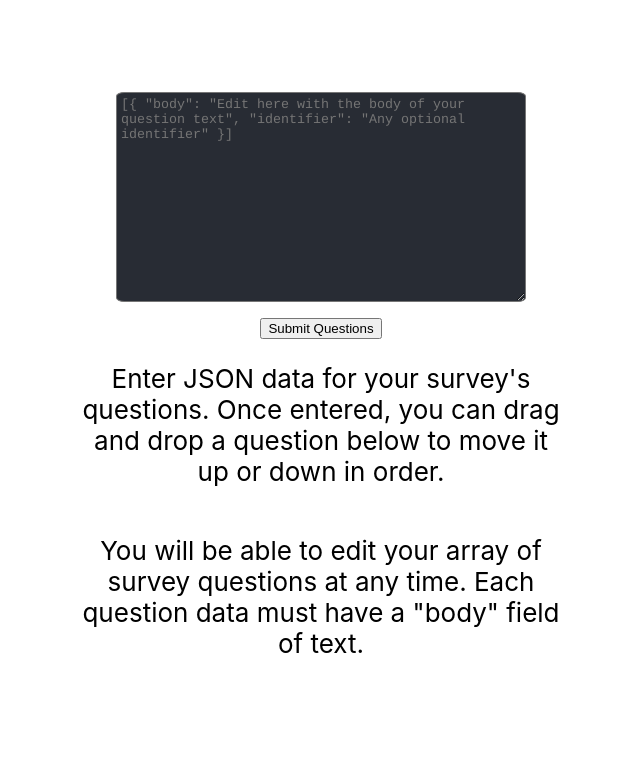
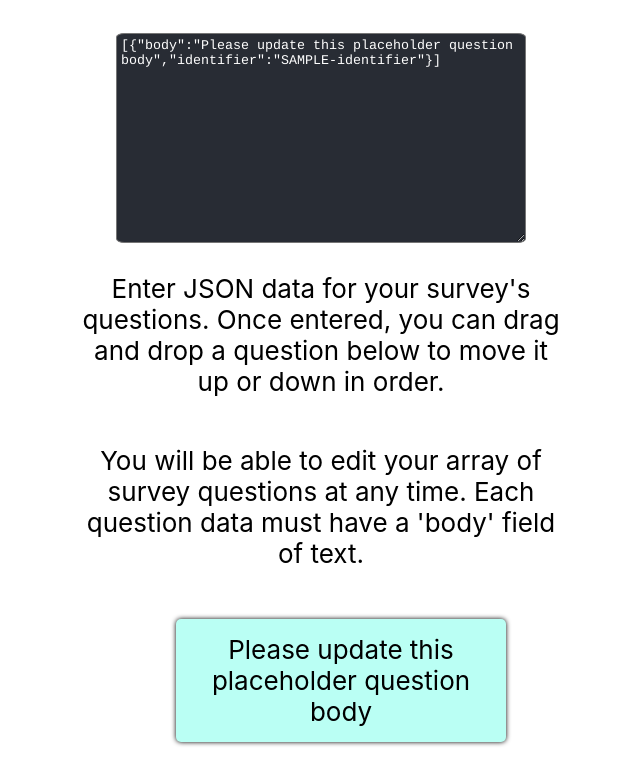
Before and after one commit to grantziolkowski/drag-and-drop-survey, a React (Create React App) app: page / in a window 1280 px wide. Shown: the top 784 px of the page, without its empty margins (319-959 px from the left). Built offline with nearby package versions, Linux system fonts and the light colour scheme.

Commit message:
Render json list as a string when editing, and in SurveyList

```diff
--- a/src/App.js
+++ b/src/App.js
@@ -5,7 +5,10 @@ import SurveyList from './surveys/SurveyList';
 import surveyReducer from './reducers/SurveyReducer';
 import './App.css';
 
-const questions = [];
+const questions = [{
+  body: 'Please update this placeholder question body',
+  identifier: 'SAMPLE-identifier'
+}];
 
 function App() {
   const [data, dispatch] = useReducer(
@@ -13,14 +16,14 @@ function App() {
   );
 
   return (
-    <div className="app">
-      <SurveyForm />
-      <div className="instructions">
+    <div className='app'>
+      <SurveyForm data={data} dispatch={dispatch} />
+      <div className='instructions'>
         <div>
           Enter JSON data for your survey's questions. Once entered, you can drag and drop a question below to move
            it up or down in order.
         </div>
-        <div>You will be able to edit your array of survey questions at any time. Each question data must have a "body" field of text.</div>
+        <div>You will be able to edit your array of survey questions at any time. Each question data must have a 'body' field of text.</div>
       </div>
 
       <SurveyList data={data} dispatch={dispatch} />
--- a/src/forms/useForm.js
+++ b/src/forms/useForm.js
@@ -2,31 +2,37 @@ import { useState, useEffect } from 'react';
 
 const useForm = (callback, validate) => {
   const [values, setValues] = useState({});
+  const [jsonData, setJsonData] = useState({ questions: []});
   const [errors, setErrors] = useState({});
-  const [isSubmitting, setIsSubmitting] = useState(false);
 
   useEffect(() => {
-    if (Object.keys(errors).length === 0 && isSubmitting) {
+    if (Object.keys(errors).length === 0) {
+
       callback();
     }
   }, [errors]);
 
-  const handleSubmit = (event) => {
-    if (event) event.preventDefault();
-    setErrors(validate(values));
-    setIsSubmitting(true);
-  };
 
-  const handleChange = (event) => {
+  const handleJsonChange = (event) => {
     event.persist();
-    setValues(values => ({ ...values, [event.target.name]: event.target.value }));
+    const jsonKey = event.target.name.replace('String', '');
+
+    setErrors(validate({ ...values, [event.target.name]: event.target.value }));
+    setValues(values => ({...values, [event.target.name]: event.target.value }));
+
+    if (jsonKey) {
+      try {
+        const jsonValue = JSON.parse(event.target.value);
+        setJsonData(values => ({ ...values, [jsonKey]: jsonValue }));
+      } catch (e) {}
+    }
   };
 
   return {
-    handleChange,
-    handleSubmit,
+    handleJsonChange,
     values,
     errors,
+    jsonData,
   }
 };
 
--- a/src/reducers/SurveyReducer.js
+++ b/src/reducers/SurveyReducer.js
@@ -1,20 +1,22 @@
-function array_move(arr, old_index, new_index) {
-  if (new_index >= arr.length) {
-      var k = new_index - arr.length + 1;
+function arrayMove(arr, oldIndex, newIndex) {
+  if (newIndex >= arr.length) {
+      var k = newIndex - arr.length + 1;
       while (k--) {
           arr.push(undefined);
       }
   }
-  arr.splice(new_index, 0, arr.splice(old_index, 1)[0]);
-  return arr; // for testing
+  arr.splice(newIndex, 0, arr.splice(oldIndex, 1)[0]);
+  return arr;
 };
 
 const surveyReducer = (state, action) => {
   switch (action.type) {
-    case 'ADD_ITEM':
-      return { ...state, questions: state.questions.concat(action.question) };
+    case 'UPDATE_QUESTIONS':
+      console.log('update action', action);
+      console.log('new state', { ...state, questions: action.questions });
+      return { ...state, questions: action.questions };
     case 'REORDER':
-      return { ...state, questions: array_move(state.questions, action.payload.fromIndex, action.payload.toIndex)};
+      return { ...state, questions: arrayMove(state.questions, action.fromIndex, action.toIndex)};
     default:
       return state;
   }
--- a/src/surveys/SurveyForm.js
+++ b/src/surveys/SurveyForm.js
@@ -3,35 +3,38 @@ import validate from './SurveyFormValidationRules';
 import useForm from '../forms/useForm';
 import './SurveyForm.css';
 
-const SurveyForm = () => {
+const SurveyForm = ({ data, dispatch }) => {
+  const questionsString = JSON.stringify(data.questions);
+
   const {
     values,
-    handleChange,
-    handleSubmit,
+    handleJsonChange,
     errors,
-  } = useForm(submit, validate);
+    jsonData,
+  } = useForm(onValidQuestionsUpdate, validate);
 
-  function submit() {
-    console.log('No errors, submit callback called!');
+  function onValidQuestionsUpdate() {
+    if (jsonData && jsonData.questions.length) {
+      dispatch({ type: 'UPDATE_QUESTIONS', questions: jsonData.questions });
+    }
   }
 
   return (
     <div className='form-container'>
-      <form onSubmit={handleSubmit} noValidate>
+      <form noValidate>
         <div className='control'>
-        <textarea
-            className={`textarea ${errors.questions && 'is-error'}`}
-            name='questions'
-            onChange={handleChange}
-            value={values.questions || []}
-            placeholder='[{ "body": "Edit here with the body of your question text", "identifier": "Any optional identifier" }]'
-            required
-          />
+          <textarea
+              className={`textarea ${errors.questions && 'is-error'}`}
+              name='questionsString'
+              onChange={handleJsonChange}
+              value={values.questionsString || questionsString }
+              placeholder='[{ "body": "Edit here with the body of your question text", "identifier": "Any optional identifier" }]'
+              required
+            />
           {errors.questions && (
             <p className='is-error'>{errors.questions}</p>
           )}
         </div>
-        <button type='submit' className='button'>Submit Questions</button>
       </form>
     </div>
   )
--- a/src/surveys/SurveyFormValidationRules.js
+++ b/src/surveys/SurveyFormValidationRules.js
@@ -1,12 +1,18 @@
 export default function validate(values) {
+  console.log('validate ', values)
   let errors = {};
 
   try {
-    if (!values.questions) throw new Error();
+    if (!values.questionsString) throw new Error();
 
-    JSON.parse(values.questions);
+    const questions = JSON.parse(values.questionsString);
+
+    if (questions.length) {
+      const invalidQuestion = questions.find(q => !q.body);
+      if (invalidQuestion) errors.questions = 'Please fill in the body text of each question.';
+    }
   } catch (e) {
-    errors.questions = 'Please enter a valid JSON representation of your questions';
+    errors.questions = 'Please enter an array of JSON objects representing your questions';
   }
 
   return errors;
--- a/src/surveys/SurveyList.js
+++ b/src/surveys/SurveyList.js
@@ -29,7 +29,7 @@ const SurveyList = ({ data, dispatch }) => {
 
     const fromIndex = e.dataTransfer.getData("text");
     const toIndex = parseInt(e.target.id.replace('question-item-', ''));
-    dispatch({ type: 'REORDER', payload: { fromIndex, toIndex } });
+    dispatch({ type: 'REORDER', fromIndex, toIndex });
     e.dataTransfer.clearData();
   };
   const onDrag = e => {
@@ -48,7 +48,7 @@ const SurveyList = ({ data, dispatch }) => {
       <ol className="questions">
         {questions.map((q, i) => {
           return (
-            <li key={q.id}
+            <li key={i}
               id={`question-item-${i}`}
               draggable="true"
               onDragStart={e => onDrag(e)}>
```
